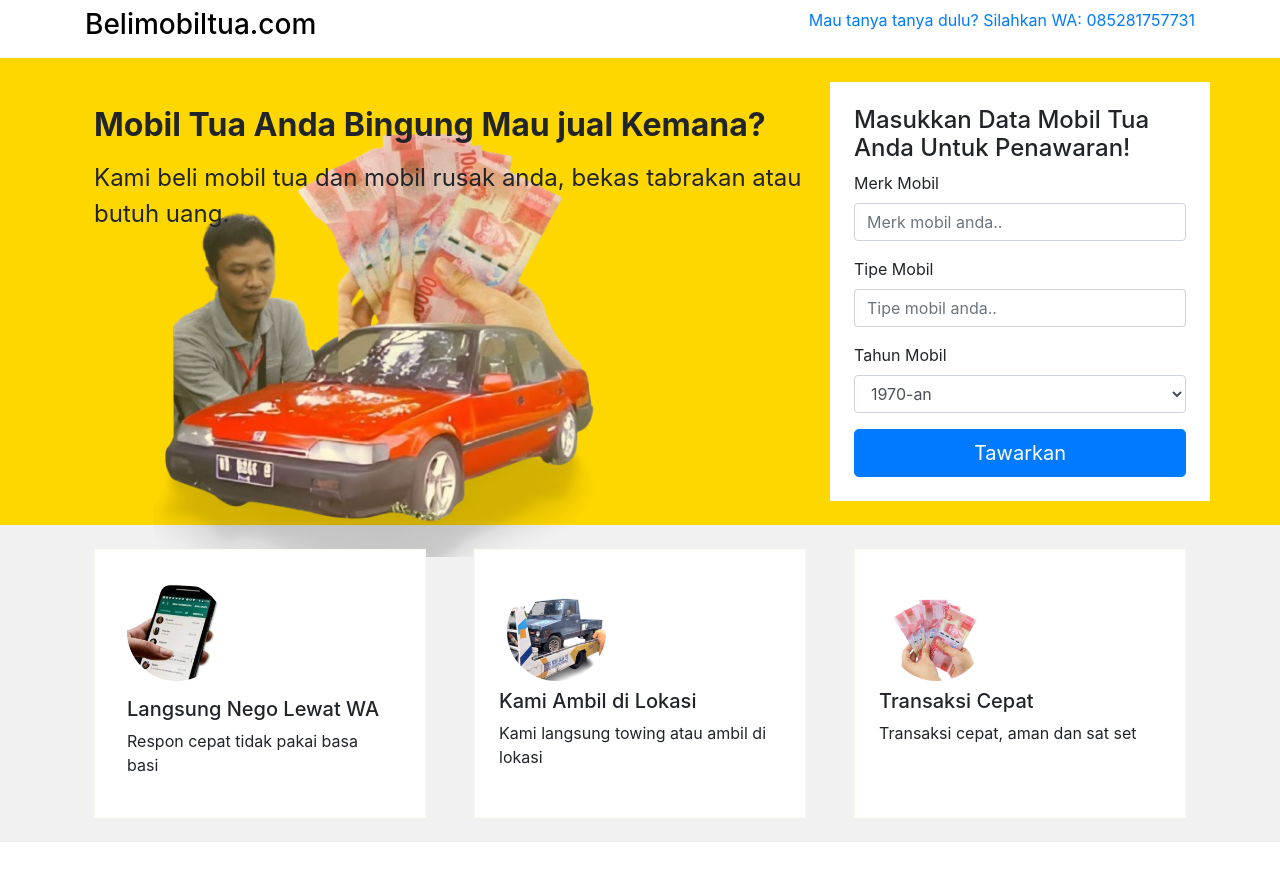
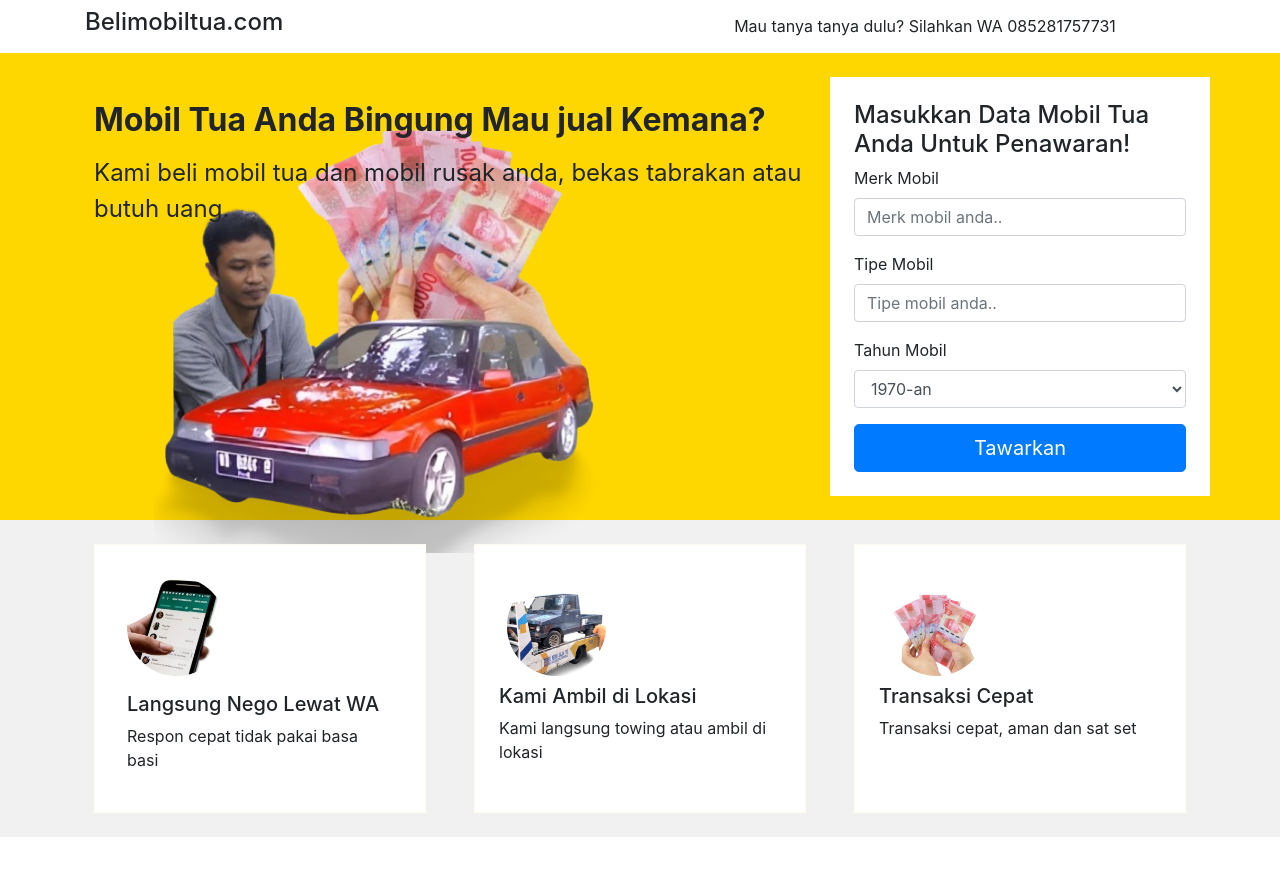
Before and after one commit to kemtol/belimobiltua, a Jekyll site: the page built from index.html, in a window 1280 px wide. Shown: the top 881 px of the page. Built offline with Jekyll 4.4.1, drawn with Linux system fonts in a browser that asks for light colours.

Commit message:
refactor navigation and styles for improved layout and hover effects

```diff
--- a/_layouts/default.html
+++ b/_layouts/default.html
@@ -22,8 +22,8 @@
           <h1 class="site-name"><a href="{{ site.baseurl }}/">{{ site.name }}</a></h1>
         </div>
 
-        <nav class="col-lg text-right mt-1 mb-1 pt-1 pb-1">
-          <a href="https://wa.me/6285281757731?text=Halo belimobiltua.com">Mau tanya tanya dulu? Silahkan WA: 085281757731</a>
+        <nav class="col-lg d-flex justify-content-center align-items-center mt-1 mb-1 pt-1 pb-1">
+          <a href="https://wa.me/6285281757731?text=Halo belimobiltua.com">Mau tanya tanya dulu? Silahkan WA 085281757731</a>
         </nav>
       </header>
     </div>
--- a/style.css
+++ b/style.css
@@ -1,10 +1,22 @@
+a:hover {
+  opacity: 0.7; /* Membuat teks sedikit redup saat hover */
+}
+
 header h1{
-    font-size: 1.75em;
+    font-size: 1.5em;
 }
 
 header h1 a{
     color: #000;
     text-decoration: none;
+    color: inherit; /* Menggunakan warna default dari parent (h1) */
+    transition: opacity 0.3s ease; /* Efek transisi halus */
+}
+
+nav a {
+  text-decoration: none; /* Menghilangkan underline */
+  color: inherit; /* Menjaga warna teks tetap sesuai dengan elemen parent */
+  transition: opacity 0.3s ease; /* Efek transisi untuk redup */
 }
 
 #jumbotron{
@@ -20,7 +32,7 @@
   margin-top: -25%;
   left: 50%;
   margin-left: -39%;
-  opacity: 0.85;
+  opacity: 1;
 }
 
 #jumbotron #carForm{
```
